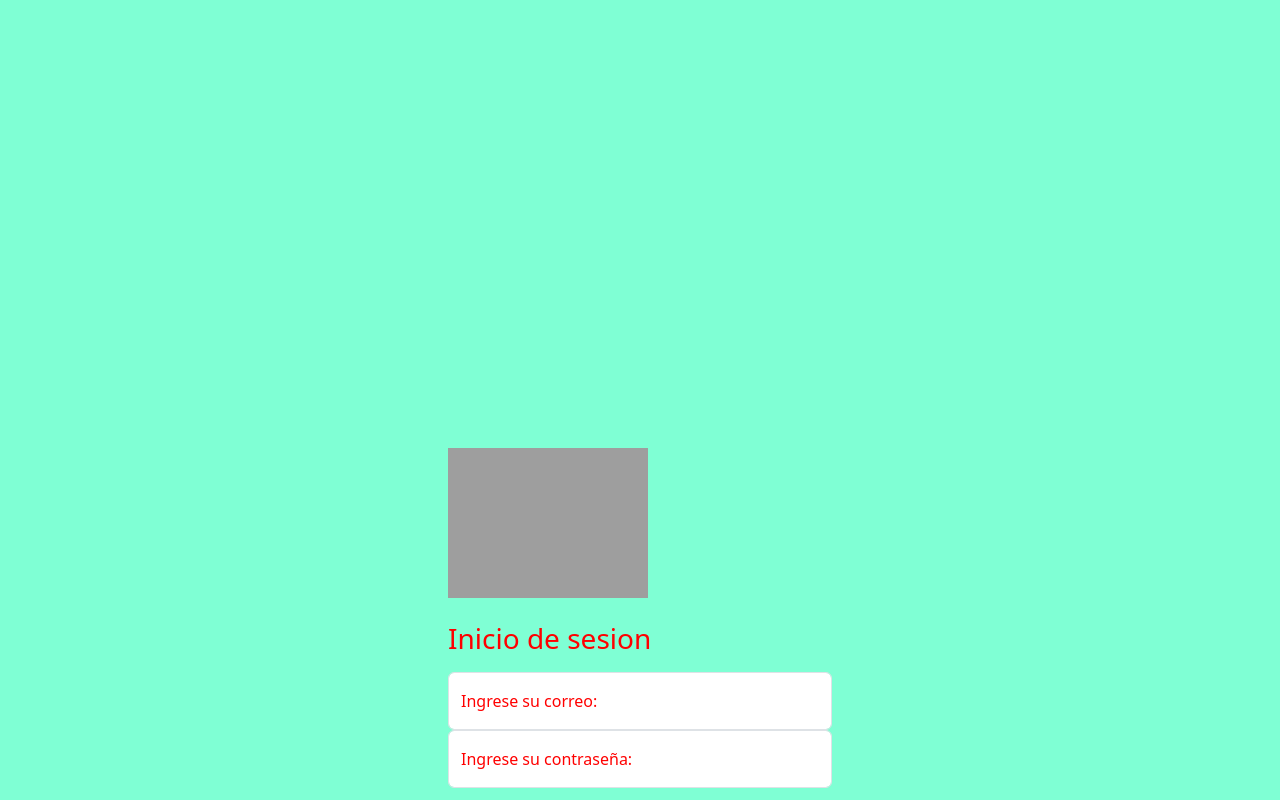
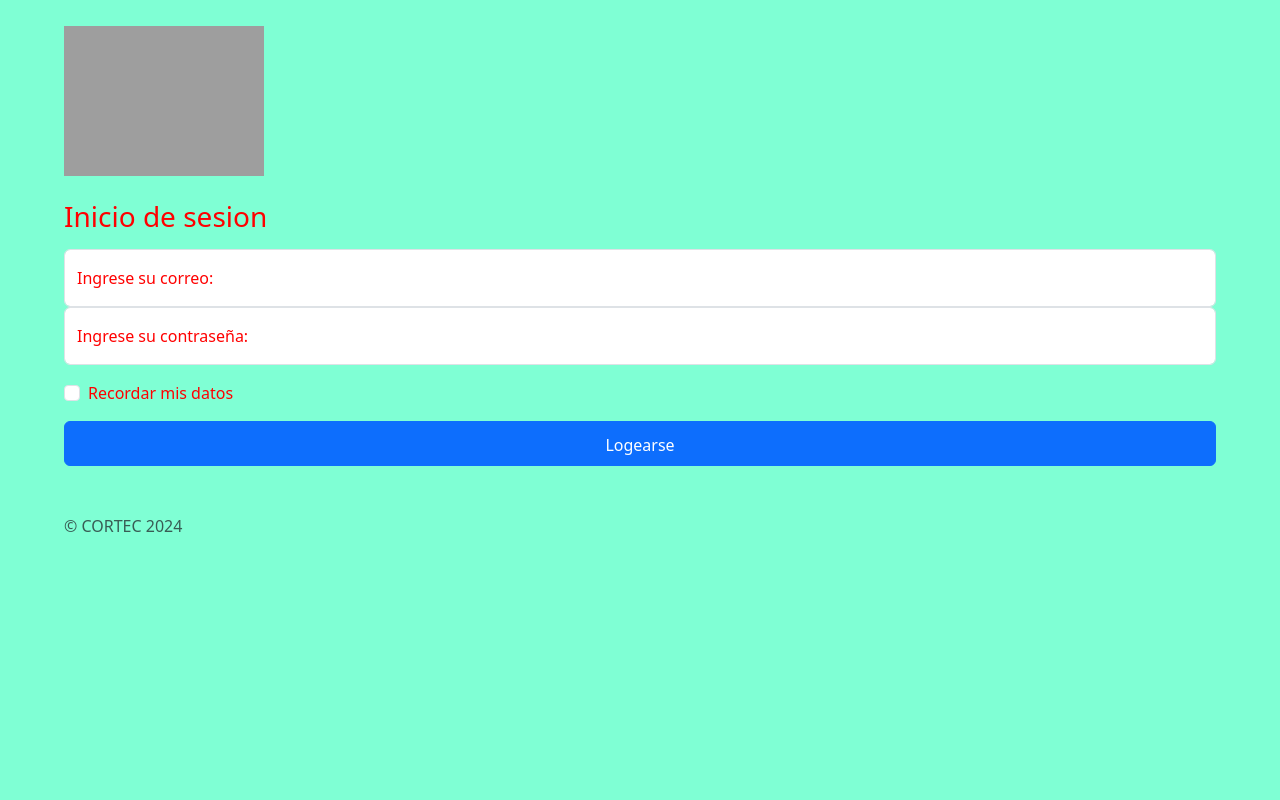
Before and after one commit to Armando3193/Armando3193.github.io, a plain HTML site: page conexion.html in a window 1280 px wide. Shown: the top 800 px of the page. Drawn offline with nearby package versions, Linux system fonts and the light colour scheme; grey boxes are pictures that could not be loaded.

Commit message:
Update estilos3.css
Actualice el código de estilos3

```diff
--- a/estilos3.css
+++ b/estilos3.css
@@ -1,15 +1,17 @@
 body{
     color: red;
-    background-color:aquamarine;
+    background-color: aquamarine;
 }
 
 .banner{
     width: 50px;
 }
 svg{
-    color: red;
+    color:rgb(44, 164, 185);
 }
 form{
-    margin: 35%;
-
+    margin-top: 2%;
+    margin-left: 5%;
+    margin-right: 5%;
+    margin-bottom: 5%;
 }
```
